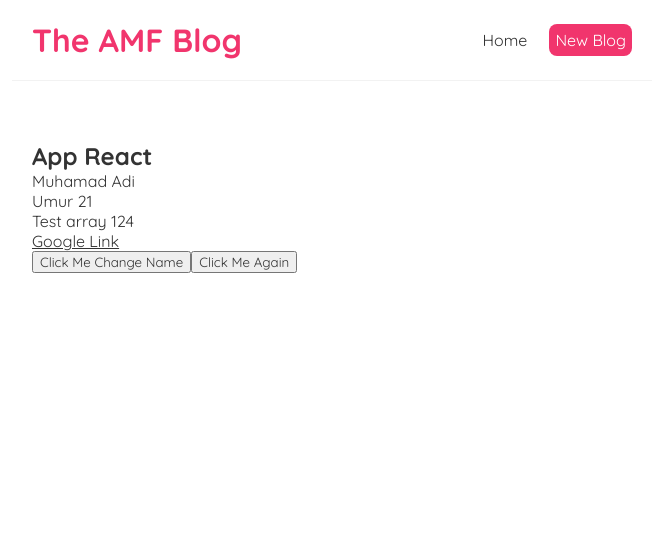
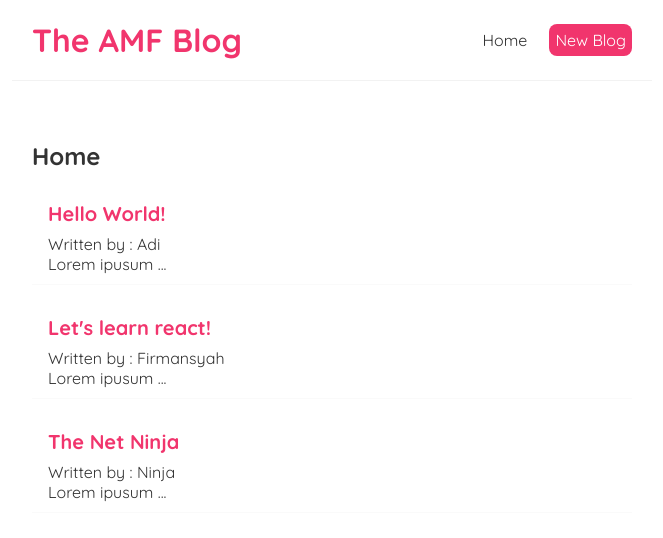
Before and after one commit to hidayahapriliansyah/belajar-react-netninja-project, a React (Create React App) app: page / in a window 1280 px wide. Shown: the top 538 px of the page, without its empty margins (308-971 px from the left). Built offline with nearby package versions, Linux system fonts and the light colour scheme.

Commit message:
belajar lists and key

```diff
--- a/src/Home.js
+++ b/src/Home.js
@@ -1,29 +1,41 @@
 import { useState } from "react";
 
 const Home = (props) => {
-  const { name, age, array, link } = props;
+  // const { name, age, array, link } = props;
+  // const [nameUI, setName] = useState(name);
 
-  const [nameUI, setName] = useState(name);
+  //   const handleClick = (e) => {
+  //     console.log('Hello', e);
+  //     setName('Hidayah Apriliansyah');
+  //   }
 
-  const handleClick = (e) => {
-    console.log('Hello', e);
-    setName('Hidayah Apriliansyah');
-  }
+  //   const handleClickAgain = (name, e) => {
+  //     console.log('Hello Again ', name, e.target.innerText);
+  //   }
 
-  const handleClickAgain = (name, e) => {
-    console.log('Hello Again ', name, e.target.innerText);
-  }
+  const [blogs, setBlogs] = useState([
+    { title: "Hello World!", body: "Lorem ipusum ... ", author: "Adi", id: 1 },
+    { title: "Let's learn react!", body: "Lorem ipusum ... ", author: "Firmansyah", id: 2 },
+    { title: "The Net Ninja", body: "Lorem ipusum ... ", author: "Ninja", id: 3 },
+  ]);
 
   return (
     <section className="home">
-      <h1 className="title">App React</h1>
-      <p>{nameUI}</p>
+      <h1 className="title">Home</h1>
+      {/* <p>{nameUI}</p>
       <p>Umur {age}</p>
       <p>Test array {array} </p>
       <a href={link}>Google Link</a>
       <br />
       <button onClick={handleClick}>Click Me Change Name</button>
-      <button onClick={(e) => handleClickAgain('Hidayah', e)}>Click Me Again</button>
+      <button onClick={(e) => handleClickAgain('Hidayah', e)}>Click Me Again</button> */}
+      { blogs.map((blog) => (
+          <div className="blog-preview" key={blog.id} >
+            <h2>{ blog.title }</h2>
+            <p>Written by : { blog.author }</p>
+            <p>{ blog.body }</p>
+          </div>
+      ))}
     </section>
   );
 };
--- a/src/index.css
+++ b/src/index.css
@@ -38,3 +38,20 @@
   margin: 40px auto;
   padding: 20px;
 }
+
+/* blog preview */
+.blog-preview {
+  padding: 10px 16px;
+  margin: 20px 0;
+  border-bottom: 1px solid #fafafa;
+}
+
+.blog-preview:hover {
+  box-shadow: 1px 3px 5px rgba(0, 0, 0, 0.1);
+}
+
+.blog-preview h2 {
+  font-size: 20px;
+  color: #f1356d;
+  margin-bottom: 8px;
+}
```
